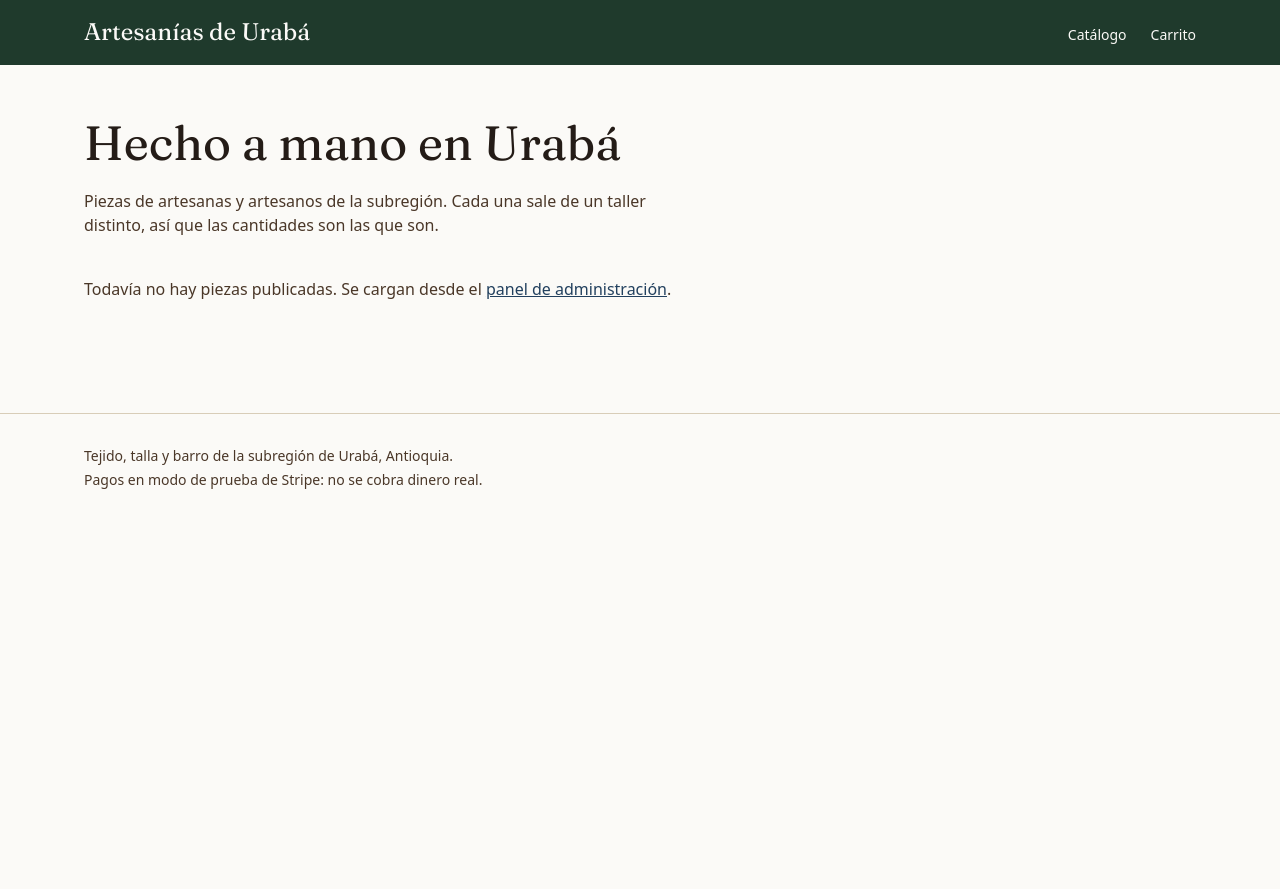
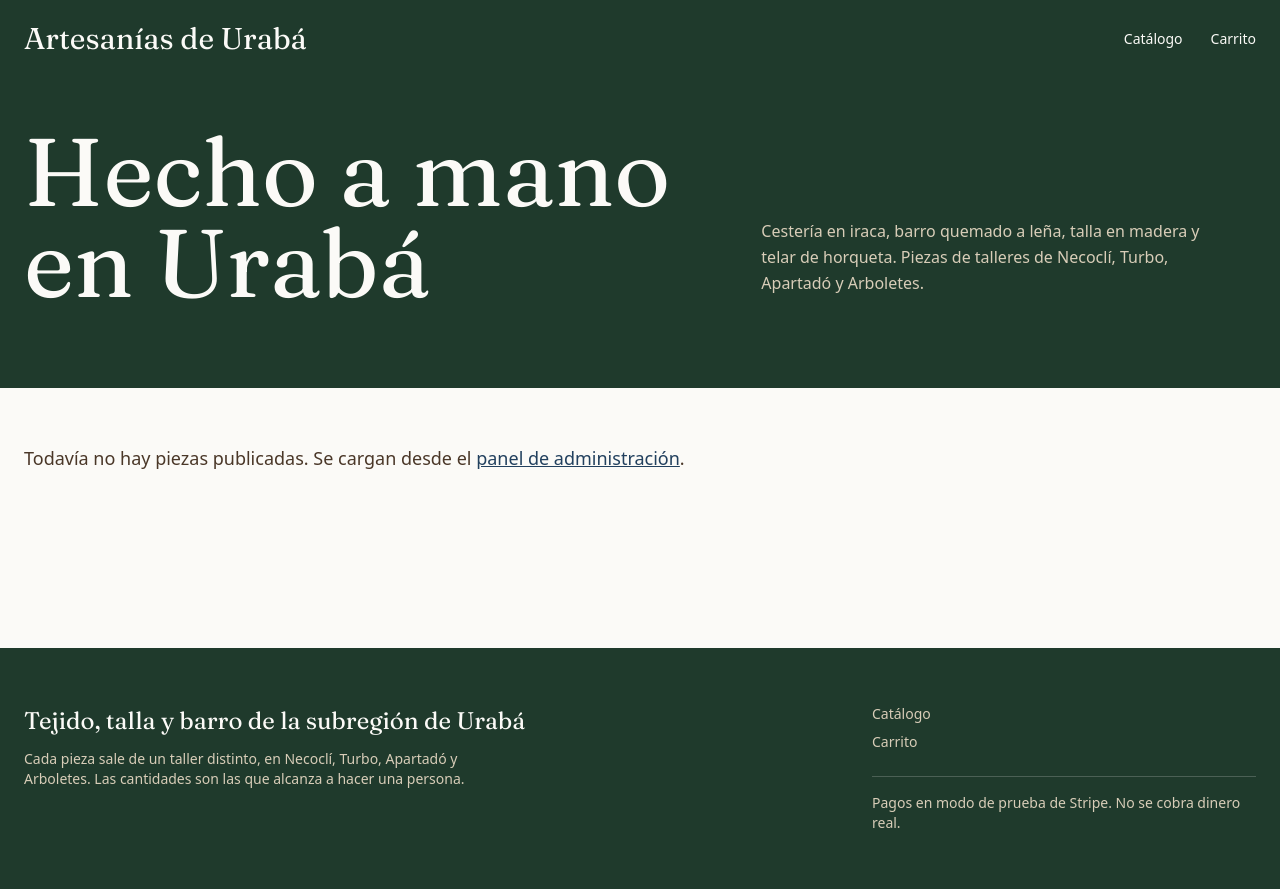
Before and after one commit to AleksCol/artesanias-uraba, a Django app: page / in a window 1280 px wide. Before the commit the page ends 489 px from the top, so only its background shows below. Run offline with Django 5.2, Linux system fonts and the light colour scheme; data that the repository does not hold is empty; style sheets or scripts are compiled from the project's sources.

Commit message:
Rediseno del catalogo con ritmo editorial y datos de muestra con fotos

```diff
--- a/catalogo/models.py
+++ b/catalogo/models.py
@@ -64,7 +64,7 @@ class Producto(models.Model):
     objects = ProductoQuerySet.as_manager()
 
     class Meta:
-        ordering = ["-creado"]
+        ordering = ["-creado", "-id"]
         indexes = [
             models.Index(fields=["activo", "categoria"]),
         ]
--- a/catalogo/views.py
+++ b/catalogo/views.py
@@ -32,11 +32,23 @@ def detalle_de_producto(request: HttpRequest, slug_del_producto: str) -> HttpRes
         Producto.objects.publicados().select_related("categoria"),
         slug=slug_del_producto,
     )
-    relacionados = (
+    # Primero las del mismo oficio; si no hay, se completa con el resto del
+    # catálogo para que la página no termine en un vacío.
+    del_mismo_oficio = (
         Producto.objects.publicados()
         .filter(categoria=producto.categoria)
-        .exclude(pk=producto.pk)[:3]
+        .exclude(pk=producto.pk)
+        .select_related("categoria")
     )
+    relacionados = list(del_mismo_oficio[:3])
+    if len(relacionados) < 3:
+        completar = (
+            Producto.objects.publicados()
+            .exclude(pk=producto.pk)
+            .exclude(pk__in=[otro.pk for otro in relacionados])
+            .select_related("categoria")
+        )
+        relacionados += list(completar[: 3 - len(relacionados)])
     return render(
         request,
         "catalogo/detalle_de_producto.html",
--- a/templates/base.html
+++ b/templates/base.html
@@ -6,41 +6,60 @@
   <title>{% block titulo %}Artesanías de Urabá{% endblock %}</title>
   <link rel="preconnect" href="https://fonts.googleapis.com">
   <link rel="preconnect" href="https://fonts.gstatic.com" crossorigin>
-  <link href="https://fonts.googleapis.com/css2?family=Fraunces:opsz,wght@9..144,400;9..144,600&display=swap" rel="stylesheet">
+  <link href="https://fonts.googleapis.com/css2?family=Fraunces:opsz,wght@9..144,400;9..144,500;9..144,600&display=swap" rel="stylesheet">
   <link rel="stylesheet" href="{% static 'css/salida.css' %}">
 </head>
 <body class="min-h-screen bg-hueso font-texto text-corteza antialiased">
 
-  <header class="bg-selva text-hueso">
-    <div class="mx-auto flex max-w-6xl items-baseline justify-between px-5 py-5">
-      <a href="{% url 'catalogo:lista_de_productos' %}" class="font-titulo text-2xl leading-none">
+  {% comment %}
+    Cabecera y titular comparten un solo bloque oscuro: le da peso a la parte
+    de arriba y separa el encabezado del catálogo sin necesidad de una tarjeta.
+  {% endcomment %}
+  <div class="bg-selva text-hueso">
+    <header class="mx-auto flex max-w-7xl items-center justify-between gap-6 px-6 py-6">
+      <a href="{% url 'catalogo:lista_de_productos' %}" class="font-titulo text-2xl leading-none sm:text-3xl">
         Artesanías de Urabá
       </a>
-      <nav class="flex items-baseline gap-6 text-sm">
+      <nav class="flex items-center gap-7 text-sm">
         <a href="{% url 'catalogo:lista_de_productos' %}" class="hover:text-iraca">Catálogo</a>
         <a href="{% url 'pedidos:ver_carrito' %}" class="hover:text-iraca">
-          Carrito{% if unidades_en_el_carrito %} ({{ unidades_en_el_carrito }}){% endif %}
+          Carrito{% if unidades_en_el_carrito %} <span class="text-iraca">({{ unidades_en_el_carrito }})</span>{% endif %}
         </a>
       </nav>
-    </div>
-  </header>
+    </header>
+    {% block encabezado_extra %}{% endblock %}
+  </div>
 
   {% if messages %}
-    <div class="mx-auto max-w-6xl px-5 pt-4">
+    <div class="mx-auto max-w-7xl px-6 pt-5">
       {% for mensaje in messages %}
-        <p class="border-l-2 border-iraca bg-fibra/40 px-4 py-2 text-sm">{{ mensaje }}</p>
+        <p class="border-l-4 border-iraca bg-fibra/50 px-4 py-3">{{ mensaje }}</p>
       {% endfor %}
     </div>
   {% endif %}
 
-  <main class="mx-auto max-w-6xl px-5 py-12">
+  <main class="mx-auto max-w-7xl px-6 {% block espaciado_principal %}py-14{% endblock %}">
     {% block contenido %}{% endblock %}
   </main>
 
-  <footer class="mt-16 border-t border-fibra">
-    <div class="mx-auto max-w-6xl px-5 py-8 text-sm text-madera">
-      <p>Tejido, talla y barro de la subregión de Urabá, Antioquia.</p>
-      <p class="mt-1">Pagos en modo de prueba de Stripe: no se cobra dinero real.</p>
+  <footer class="mt-24 bg-selva text-hueso">
+    <div class="mx-auto grid max-w-7xl gap-10 px-6 py-14 sm:grid-cols-3">
+      <div class="sm:col-span-2">
+        <p class="font-titulo text-2xl leading-snug">
+          Tejido, talla y barro de la subregión de Urabá
+        </p>
+        <p class="mt-3 max-w-md text-sm text-fibra">
+          Cada pieza sale de un taller distinto, en Necoclí, Turbo, Apartadó y
+          Arboletes. Las cantidades son las que alcanza a hacer una persona.
+        </p>
+      </div>
+      <div class="text-sm text-fibra">
+        <p><a href="{% url 'catalogo:lista_de_productos' %}" class="hover:text-iraca">Catálogo</a></p>
+        <p class="mt-2"><a href="{% url 'pedidos:ver_carrito' %}" class="hover:text-iraca">Carrito</a></p>
+        <p class="mt-6 border-t border-hueso/20 pt-4">
+          Pagos en modo de prueba de Stripe. No se cobra dinero real.
+        </p>
+      </div>
     </div>
   </footer>
 
--- a/templates/catalogo/lista_de_productos.html
+++ b/templates/catalogo/lista_de_productos.html
@@ -3,27 +3,39 @@
 
 {% block titulo %}{% if categoria_actual %}{{ categoria_actual.nombre }} · {% endif %}Artesanías de Urabá{% endblock %}
 
+{% block encabezado_extra %}
+  <div class="mx-auto max-w-7xl px-6 pb-14 pt-8 md:pb-20 md:pt-12">
+    <div class="grid gap-8 md:grid-cols-12 md:items-end">
+      <h1 class="font-titulo text-5xl leading-[0.95] md:col-span-7 md:text-7xl lg:text-8xl">
+        {% if categoria_actual %}{{ categoria_actual.nombre }}{% else %}Hecho a mano<br>en Urabá{% endif %}
+      </h1>
+      <p class="max-w-md leading-relaxed text-fibra md:col-span-5 md:pb-3">
+        {% if categoria_actual %}
+          {{ categoria_actual.productos.count }} pieza{{ categoria_actual.productos.count|pluralize:"s" }}
+          de este oficio. Se hacen de a una, y cuando se acaban hay que esperar
+          la siguiente tanda.
+        {% else %}
+          Cestería en iraca, barro quemado a leña, talla en madera y telar de
+          horqueta. Piezas de talleres de Necoclí, Turbo, Apartadó y Arboletes.
+        {% endif %}
+      </p>
+    </div>
+  </div>
+{% endblock %}
+
+{% block espaciado_principal %}pb-20 pt-0{% endblock %}
+
 {% block contenido %}
 
-  <h1 class="font-titulo text-4xl leading-tight sm:text-5xl">
-    {% if categoria_actual %}{{ categoria_actual.nombre }}{% else %}Hecho a mano en Urabá{% endif %}
-  </h1>
-  {% if not categoria_actual %}
-    <p class="mt-4 max-w-prose text-madera">
-      Piezas de artesanas y artesanos de la subregión. Cada una sale de un
-      taller distinto, así que las cantidades son las que son.
-    </p>
-  {% endif %}
-
   {% if categorias %}
-    <nav class="mt-10 flex flex-wrap gap-x-7 gap-y-2 border-b border-fibra pb-3 text-sm">
+    <nav class="flex flex-wrap items-baseline gap-x-8 gap-y-3 border-b-2 border-corteza py-6">
       <a href="{% url 'catalogo:lista_de_productos' %}"
-         class="-mb-3 border-b-2 pb-3 {% if not categoria_actual %}border-iraca text-corteza{% else %}border-transparent text-madera hover:text-corteza{% endif %}">
+         class="font-titulo text-xl {% if not categoria_actual %}text-corteza underline decoration-iraca decoration-4 underline-offset-8{% else %}text-madera hover:text-corteza{% endif %}">
         Todo
       </a>
       {% for categoria in categorias %}
         <a href="{{ categoria.get_absolute_url }}"
-           class="-mb-3 border-b-2 pb-3 {% if categoria_actual == categoria %}border-iraca text-corteza{% else %}border-transparent text-madera hover:text-corteza{% endif %}">
+           class="font-titulo text-xl {% if categoria_actual == categoria %}text-corteza underline decoration-iraca decoration-4 underline-offset-8{% else %}text-madera hover:text-corteza{% endif %}">
           {{ categoria.nombre }}
         </a>
       {% endfor %}
@@ -31,32 +43,39 @@
   {% endif %}
 
   {% if productos %}
-    <div class="mt-10 grid grid-cols-1 gap-x-6 gap-y-10 sm:grid-cols-2 lg:grid-cols-3">
+    {% comment %}
+      El ritmo medio-medio-ancho evita la grilla de casillas idénticas y le da
+      protagonismo a una imagen de cada tres.
+    {% endcomment %}
+    <div class="mt-14 grid grid-cols-1 gap-x-8 gap-y-16 md:grid-cols-12">
       {% for producto in productos %}
-        <article>
+        {% cycle 'medio' 'medio' 'ancho' as tamano silent %}
+        <article class="{% if tamano == 'ancho' %}md:col-span-12{% else %}md:col-span-6{% endif %}">
           <a href="{{ producto.get_absolute_url }}" class="block">
-            <div class="aspect-[4/5] overflow-hidden bg-fibra">
+            <div class="{% if tamano == 'ancho' %}aspect-[16/9]{% else %}aspect-[4/5]{% endif %} overflow-hidden bg-fibra">
               {% if producto.imagen %}
                 <img src="{{ producto.imagen.url }}" alt="{{ producto.nombre }}"
                      class="h-full w-full object-cover">
               {% else %}
-                <div class="flex h-full items-end p-4 text-xs text-madera">Sin fotografía</div>
+                <div class="flex h-full items-end p-5 text-sm text-madera">Sin fotografía</div>
               {% endif %}
             </div>
-            <h2 class="mt-3 font-titulo text-xl leading-snug hover:text-anil">{{ producto.nombre }}</h2>
           </a>
-          <p class="mt-1 text-sm text-madera">{{ producto.categoria.nombre }}</p>
-          <p class="mt-2 font-titulo text-lg">
-            {{ producto.precio|pesos }}
-            {% if not producto.hay_existencias %}
-              <span class="ml-2 align-middle font-texto text-xs text-madera">Agotado</span>
-            {% endif %}
+
+          <div class="mt-5 flex items-baseline justify-between gap-6 border-t-2 border-corteza pt-4">
+            <h2 class="font-titulo text-2xl leading-tight sm:text-3xl">
+              <a href="{{ producto.get_absolute_url }}" class="hover:text-anil">{{ producto.nombre }}</a>
+            </h2>
+            <p class="shrink-0 font-titulo text-2xl text-selva sm:text-3xl">{{ producto.precio|pesos }}</p>
+          </div>
+          <p class="mt-2 text-sm text-madera">
+            {{ producto.categoria.nombre }}{% if not producto.hay_existencias %} · Agotado{% endif %}
           </p>
         </article>
       {% endfor %}
     </div>
   {% else %}
-    <p class="mt-10 max-w-prose text-madera">
+    <p class="mt-14 max-w-prose text-lg text-madera">
       {% if categoria_actual %}
         Todavía no hay piezas publicadas en esta categoría.
       {% else %}
```
Also changed, not shown: catalogo/management/commands/cargar_datos_de_ejemplo.py (added, +148 -0 lines), templates/catalogo/detalle_de_producto.html (+49 -25 lines), README.md, catalogo/management/__init__.py (added), catalogo/management/commands/__init__.py (added), catalogo/migrations/0002_alter_producto_options.py (added).
